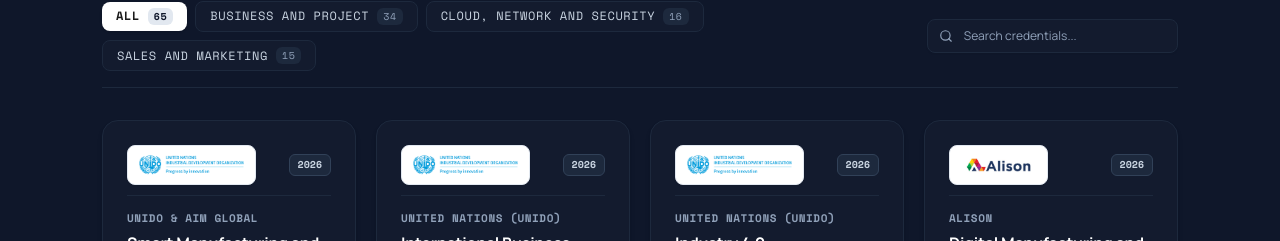
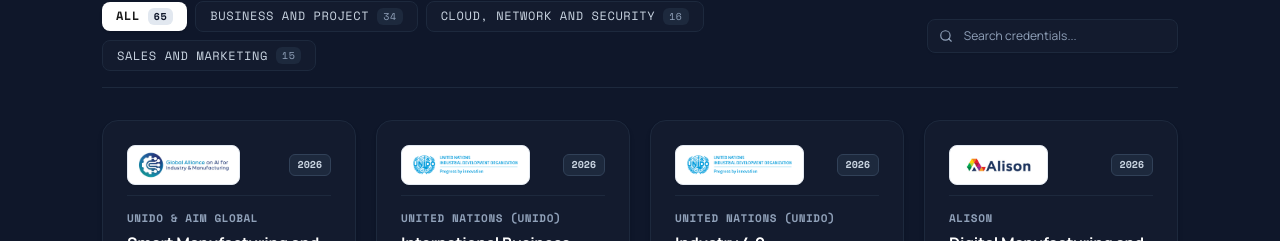
Before and after one commit to zainmabid/myportfolio, a React (Vite) app: page / in a window 1280 px wide. Shown: the part 9347-9588 px from the top of the page. Built offline with nearby package versions, Linux system fonts and the light colour scheme.

Commit message:
feat(certifications): update Smart Manufacturing and Industry 4.0 card with AIM Global logo

```diff
--- a/src/data/content.ts
+++ b/src/data/content.ts
@@ -974,7 +974,7 @@ export const PORTFOLIO_DATA: PortfolioData = {
         "title": "Smart Manufacturing and Industry 4.0",
         "year": "2026",
         "credentialUrl": "/certifications/Smart%20Manufacturing%20and%20Industry%204.0%20-%20UNIDO.pdf",
-        "issuerLogo": "/logos/unido.png"
+        "issuerLogo": "/logos/aim-global.png"
     },
     {
         "id": "cert-unido-business-alliances",
```
Also changed, not shown: public/logos/aim-global.png (added).
